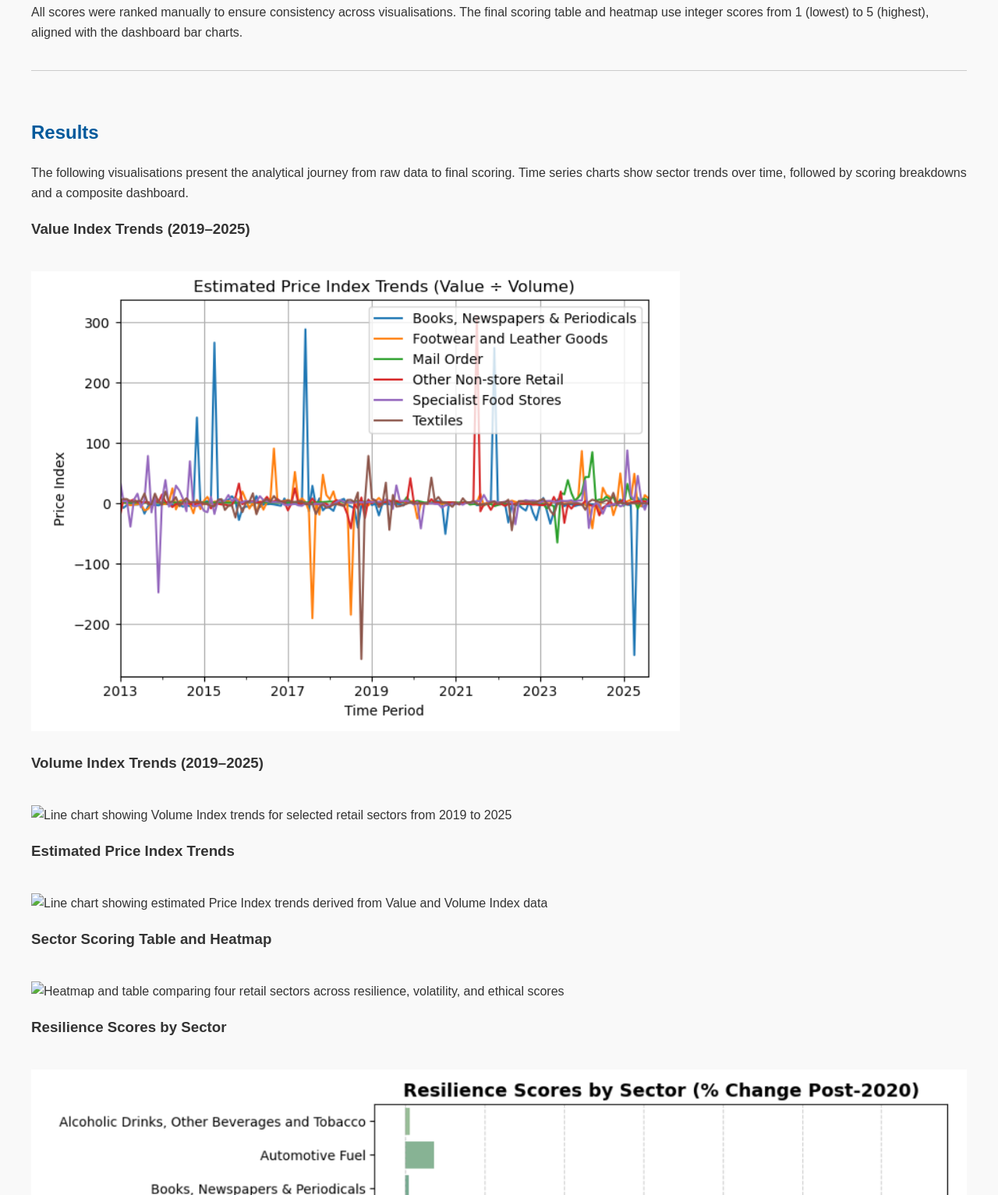
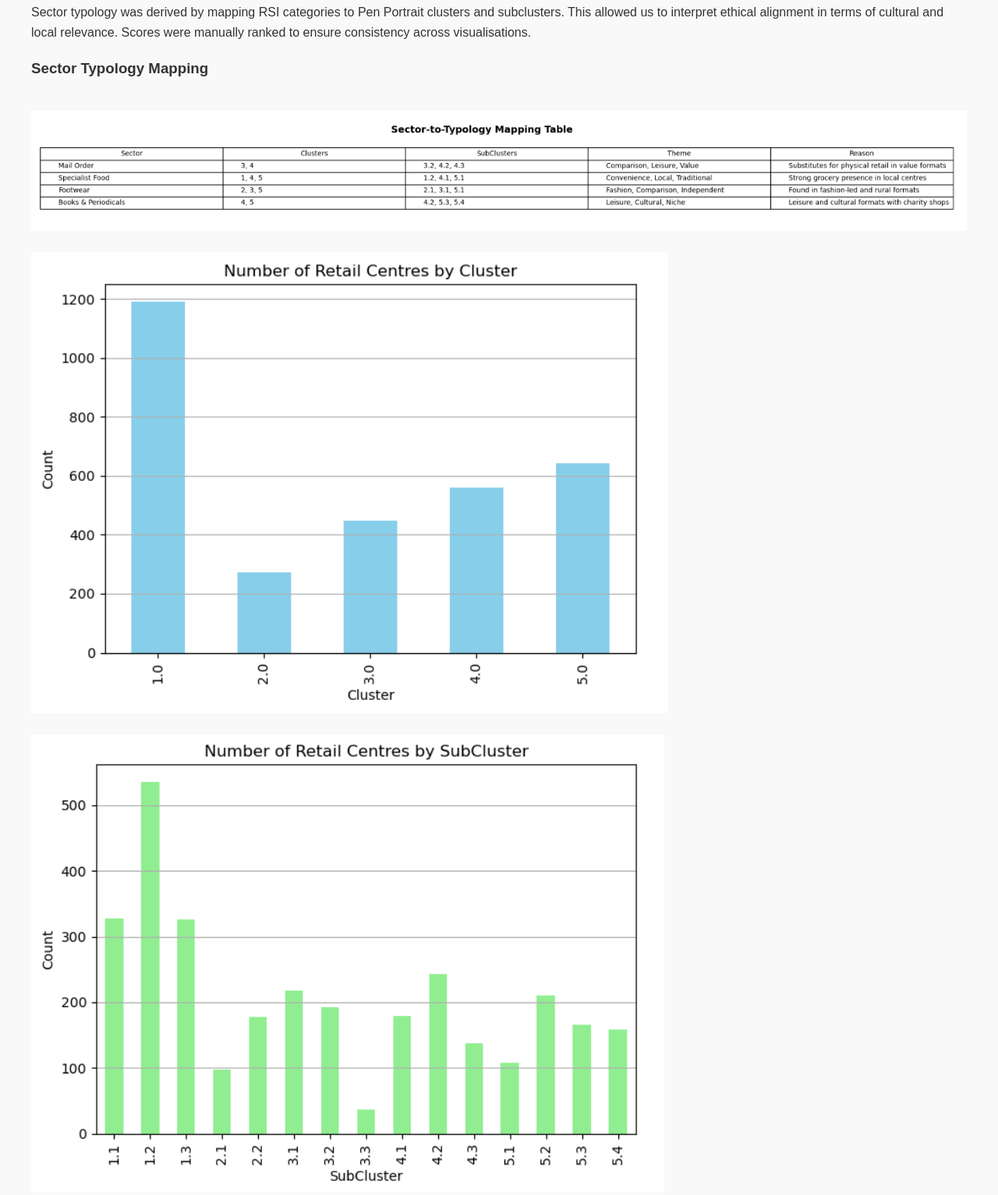
Before and after one commit to Emily-Lucrezia/retail-resilience-and-ethical-alignment, a plain HTML site: page index.html in a window 1280 px wide. Shown: the part 929-2462 px from the top of the page at 78% size. Drawn offline with Linux system fonts and the light colour scheme.

Commit message:
Update index.html

```diff
--- a/index.html
+++ b/index.html
@@ -35,8 +35,14 @@
       We used the Office for National Statistics Retail Sales Index (ONS RSI) to analyse Value and Volume Index trends from 2019 to 2025. Resilience was calculated as the percentage change in Value Index from 2020 to 2025. Volatility was measured using the standard deviation of Volume Index across the same period. Ethical alignment scores were manually assigned based on sector mappings to Pen Portrait subclusters, reflecting cultural embeddedness and local orientation.
     </p>
     <p>
-      All scores were ranked manually to ensure consistency across visualisations. The final scoring table and heatmap use integer scores from 1 (lowest) to 5 (highest), aligned with the dashboard bar charts.
+      Sector typology was derived by mapping RSI categories to Pen Portrait clusters and subclusters. This allowed us to interpret ethical alignment in terms of cultural and local relevance. Scores were manually ranked to ensure consistency across visualisations.
     </p>
+
+    <h3>Sector Typology Mapping</h3>
+    <img src="sector_typology_table.png" alt="Table mapping RSI sectors to Pen Portrait clusters and subclusters">
+    <img src="centres_by_cluster.png" alt="Bar chart showing number of centres per Pen Portrait cluster">
+    <img src="centres_by_subcluster.png" alt="Bar chart showing number of centres per Pen Portrait subcluster">
+    <img src="subcluster_scale.png" alt="Scale showing ethical alignment strength across subclusters">
   </section>
 
   <section>
@@ -45,17 +51,18 @@
       The following visualisations present the analytical journey from raw data to final scoring. Time series charts show sector trends over time, followed by scoring breakdowns and a composite dashboard.
     </p>
 
-    <h3>Value Index Trends (2019–2025)</h3>
-    <img src="value_index_trends.png" alt="Line chart showing Value Index trends for selected retail sectors from 2019 to 2025">
+    <h3>Overall RSI Trends</h3>
+    <img src="rsi_trends.png" alt="Line chart showing overall RSI trends across sectors from 2019 to 2025">
+    <img src="rsi_normalised.png" alt="Normalised RSI trends for comparison across sectors">
 
-    <h3>Volume Index Trends (2019–2025)</h3>
-    <img src="volume_index_trends.png" alt="Line chart showing Volume Index trends for selected retail sectors from 2019 to 2025">
-
-    <h3>Estimated Price Index Trends</h3>
-    <img src="price_index_trends.png" alt="Line chart showing estimated Price Index trends derived from Value and Volume Index data">
+    <h3>Sector-Specific Value and Volume Trends</h3>
+    <img src="books_value_volume.png" alt="Line charts showing Value and Volume Index trends for Books, Newspapers & Periodicals">
+    <img src="mail_order_value_volume.png" alt="Line charts showing Value and Volume Index trends for Mail Order">
+    <img src="footwear_value_volume.png" alt="Line charts showing Value and Volume Index trends for Footwear and Leather Goods">
+    <img src="foodstores_value_volume.png" alt="Line charts showing Value and Volume Index trends for Specialist Food Stores">
 
     <h3>Sector Scoring Table and Heatmap</h3>
-    <img src="heatmap_scores.png" alt="Heatmap and table comparing four retail sectors across resilience, volatility, and ethical scores">
+    <img src="heatmap_table.png" alt="Heatmap and table comparing four retail sectors across resilience, volatility, and ethical scores">
 
     <h3>Resilience Scores by Sector</h3>
     <img src="resilience_scores.png" alt="Bar chart showing resilience scores by sector based on Value Index change from 2020 to 2025">
@@ -78,7 +85,7 @@
   </section>
 
   <footer>
-    2025 Emily Lucrezia Buffa | Capstone Project | Professional Certificate in Data Analytics
+    Emily Lucrezia Buffa | Capstone Project
   </footer>
 
 </body>
```
